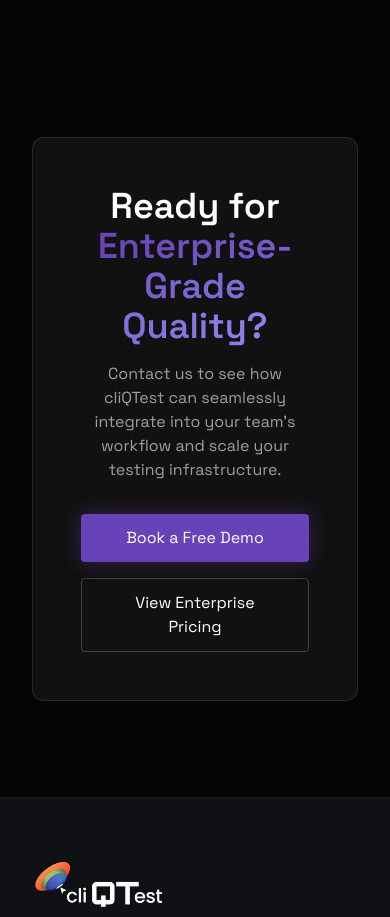
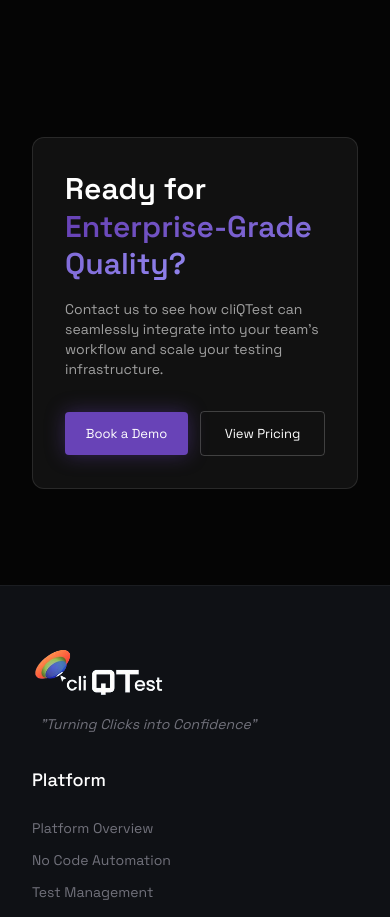
Before and after one commit to galahad-arpit03/Cliqtest, a Next.js app: page /by-team in a window 390 px wide. Shown: the part 8400-9317 px from the top of the page. Built offline with nearby package versions, Linux system fonts and the light colour scheme.

Commit message:
updated the code

```diff
--- a/src/components/solutions/ByIndustry.tsx
+++ b/src/components/solutions/ByIndustry.tsx
@@ -82,7 +82,7 @@
         {/* FinTech Section */}
         <section
           id="fintech"
-          className="scroll-mt-20 sticky top-20 z-10 bg-[#050505] py-4"
+          className="scroll-mt-20 lg:sticky top-20 z-10 bg-[#050505] py-4"
         >
           <div className="grid grid-cols-1 lg:grid-cols-12 gap-4">
 
@@ -149,7 +149,7 @@
         {/* Healthcare Section */}
         <section
           id="healthcare"
-          className="scroll-mt-40 sticky top-20 z-20 bg-[#050505] py-4 shadow-[0_-20px_40px_rgba(5,5,5,1)]"
+          className="scroll-mt-40 lg:sticky top-20 z-20 bg-[#050505] py-4 lg:shadow-[0_-20px_40px_rgba(5,5,5,1)]"
         >
           <div className="grid grid-cols-1 lg:grid-cols-12 gap-4">
 
@@ -222,7 +222,7 @@
         {/* Retail Section */}
         <section
           id="retail"
-          className="scroll-mt-40 sticky top-20 z-30 bg-[#050505] py-4 shadow-[0_-20px_40px_rgba(5,5,5,1)]"
+          className="scroll-mt-40 lg:sticky top-20 z-30 bg-[#050505] py-4 lg:shadow-[0_-20px_40px_rgba(5,5,5,1)]"
         >
           <div className="grid grid-cols-1 lg:grid-cols-12 gap-4">
 
@@ -294,7 +294,7 @@
         {/* E-Commerce Section */}
         <section
           id="ecommerce"
-          className="scroll-mt-40 sticky top-20 z-40 bg-[#050505] py-4 shadow-[0_-20px_40px_rgba(5,5,5,1)]"
+          className="scroll-mt-40 lg:sticky top-20 z-40 bg-[#050505] py-4 lg:shadow-[0_-20px_40px_rgba(5,5,5,1)]"
         >
           <div className="grid grid-cols-1 lg:grid-cols-12 gap-4">
 
@@ -360,7 +360,7 @@
         {/* Telecom Section */}
         <section
           id="telecom"
-          className="scroll-mt-40 sticky top-20 z-50 bg-[#050505] py-4 shadow-[0_-20px_40px_rgba(5,5,5,1)]"
+          className="scroll-mt-40 lg:sticky top-20 z-50 bg-[#050505] py-4 lg:shadow-[0_-20px_40px_rgba(5,5,5,1)]"
         >
           <div className="grid grid-cols-1 lg:grid-cols-12 gap-4">
 
--- a/src/components/solutions/ByTeam.tsx
+++ b/src/components/solutions/ByTeam.tsx
@@ -481,17 +481,17 @@
 
       {/* 3. CTA Section */}
       <section className="py-24 px-8">
-        <div className="max-w-4xl mx-auto text-center bg-white/5 border border-white/10 rounded-md p-12 relative overflow-hidden">
-          <h2 className="text-4xl md:text-4xl font-semibold text-white mb-4">Ready for <span className="text-transparent bg-clip-text bg-gradient-to-r from-[#6843B7] to-[#8f81eb]">Enterprise-Grade Quality?</span></h2>
-          <p className="text-white/60 mb-8 max-w-2xl mx-auto">
+        <div className="max-w-4xl mx-auto text-left sm:text-center bg-white/5 border border-white/10 rounded-md p-8 sm:p-12 relative overflow-hidden">
+          <h2 className="text-3xl md:text-4xl font-semibold text-white mb-4 leading-tight">Ready for <span className="text-transparent bg-clip-text bg-gradient-to-r from-[#6843B7] to-[#8f81eb]">Enterprise-Grade Quality?</span></h2>
+          <p className="text-white/60 mb-8 max-w-2xl mx-auto text-sm sm:text-base">
             Contact us to see how cliQTest can seamlessly integrate into your team&apos;s workflow and scale your testing infrastructure.
           </p>
-          <div className="flex flex-col sm:flex-row items-center justify-center gap-4">
-            <Link href="/book-a-demo" className="w-full sm:w-auto px-8 py-3 bg-[#6843B7] text-white font medium rounded-sm hover:scale-105 active:scale-95 transition-all shadow-[0_0_20px_rgba(104,67,183,0.4)]">
-              Book a Free Demo
+          <div className="flex flex-row flex-wrap items-center justify-start sm:justify-center gap-3 sm:gap-4">
+            <Link href="/book-a-demo" className="flex-1 sm:flex-none text-center px-4 sm:px-8 py-3 bg-[#6843B7] text-white font medium rounded-sm hover:scale-105 active:scale-95 transition-all shadow-[0_0_20px_rgba(104,67,183,0.4)] text-[13px] sm:text-base whitespace-nowrap">
+              Book a Demo
             </Link>
-            <Link href="/pricing" className="w-full sm:w-auto px-8 py-3 border border-white/20 text-white font medium rounded-sm hover:bg-white/5 transition-colors">
-              View Enterprise Pricing
+            <Link href="/pricing" className="flex-1 sm:flex-none text-center px-4 sm:px-8 py-3 border border-white/20 text-white font medium rounded-sm hover:bg-white/5 transition-colors text-[13px] sm:text-base whitespace-nowrap">
+              View Pricing
             </Link>
           </div>
         </div>
--- a/src/components/solutions/ByUseCase.tsx
+++ b/src/components/solutions/ByUseCase.tsx
@@ -564,17 +564,17 @@
 
       {/* Footer CTA */}
       <section className="py-24 px-8 mt-12">
-        <div className="max-w-4xl mx-auto text-center bg-white/5 border border-white/10 rounded-md p-12 relative overflow-hidden">
-          <h2 className="text-4xl md:text-4xl font-semibold text-white mb-4">Ready to Scale <span className="text-transparent bg-clip-text bg-gradient-to-r from-[#6843B7] to-[#8f81eb]">Your Quality?</span></h2>
-          <p className="text-white/60 mb-8 max-w-2xl mx-auto">
+        <div className="max-w-4xl mx-auto text-left sm:text-center bg-white/5 border border-white/10 rounded-md p-8 sm:p-12 relative overflow-hidden">
+          <h2 className="text-3xl md:text-4xl font-semibold text-white mb-4 leading-tight">Ready to Scale <span className="text-transparent bg-clip-text bg-gradient-to-r from-[#6843B7] to-[#8f81eb]">Your Quality?</span></h2>
+          <p className="text-white/60 mb-8 max-w-2xl mx-auto text-sm sm:text-base">
             Join enterprise engineering teams who trust cliQTest to automate their most complex and business-critical testing workflows.
           </p>
-          <div className="flex flex-col sm:flex-row items-center justify-center gap-4">
-            <Link href="/book-a-demo" className="w-full sm:w-auto px-8 py-3 bg-[#6843B7] text-white font medium rounded-sm hover:scale-105 active:scale-95 transition-all shadow-[0_0_20px_rgba(104,67,183,0.4)]">
+          <div className="flex flex-row flex-wrap items-center justify-start sm:justify-center gap-3 sm:gap-4">
+            <Link href="/book-a-demo" className="flex-1 sm:flex-none text-center px-4 sm:px-8 py-3 bg-[#6843B7] text-white font medium rounded-sm hover:scale-105 active:scale-95 transition-all shadow-[0_0_20px_rgba(104,67,183,0.4)] text-[13px] sm:text-base whitespace-nowrap">
               Contact Sales
             </Link>
-            <Link href="/pricing" className="w-full sm:w-auto px-8 py-3 border border-white/20 text-white font medium rounded-sm hover:bg-white/5 transition-colors">
-              View Enterprise Plans
+            <Link href="/pricing" className="flex-1 sm:flex-none text-center px-4 sm:px-8 py-3 border border-white/20 text-white font medium rounded-sm hover:bg-white/5 transition-colors text-[13px] sm:text-base whitespace-nowrap">
+              View Plans
             </Link>
           </div>
         </div>
```
